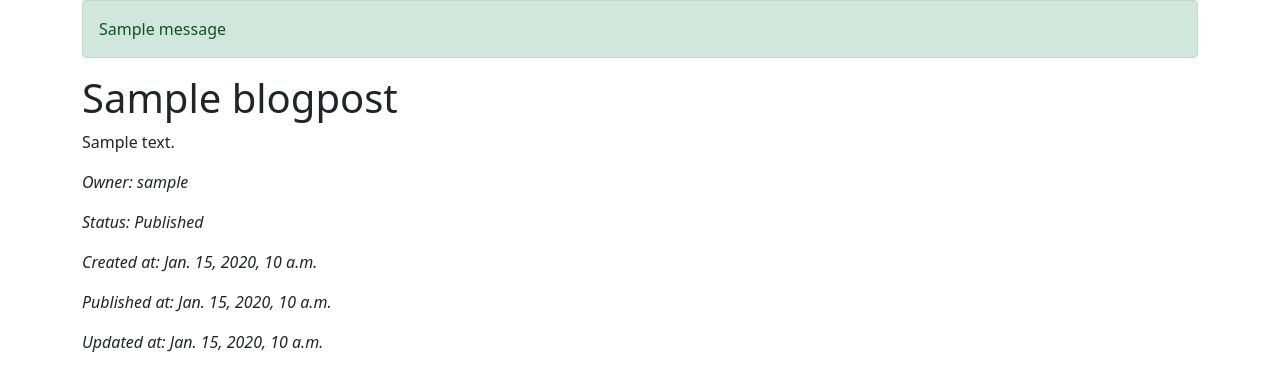
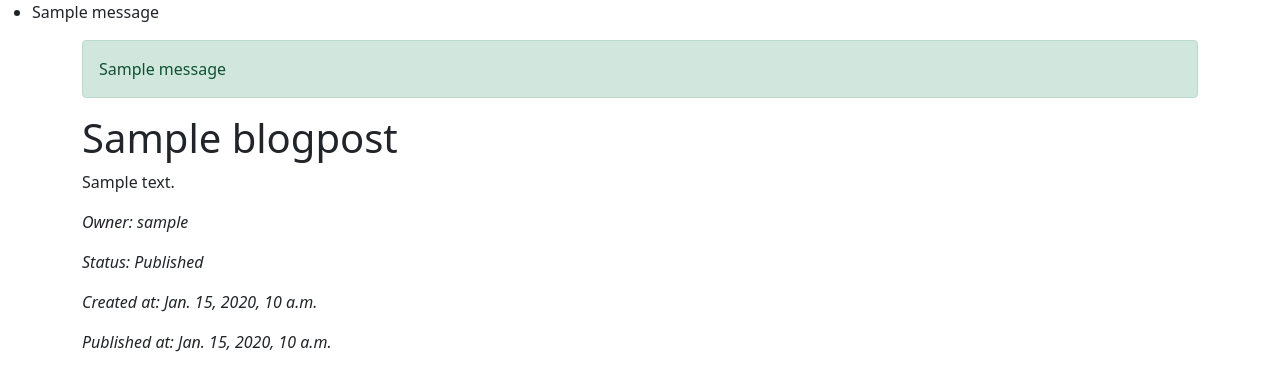
Before and after one commit to agamaontherock/django_projects, a Django app: page /post/1 in a window 1280 px wide. Shown: the part 56-424 px from the top of the page. Run offline with Django 5.2, Linux system fonts and the light colour scheme; tables that the repository leaves empty hold one stand-in row (values such as "Sample post"); one stand-in notice (Sample message) is shown; some libraries are stand-ins or nearby versions.

Commit message:
feat: show message when comment is added

```diff
--- a/my_sample_project/blog_app/templates/blog_app/header.html
+++ b/my_sample_project/blog_app/templates/blog_app/header.html
@@ -31,6 +31,13 @@
   </div>
 </nav>
 
+{% if messages %}
+<ul class="messages">
+    {% for message in messages %}
+    <li{% if message.tags %} class="{{ message.tags }}"{% endif %}>{{ message }}</li>
+    {% endfor %}
+</ul>
+{% endif %}
 {% comment %} <ul>
     <li><a href="{% url 'blog_app:posts'%}">All posts</a></li>
     <li><a href="{% url 'blog_app:my_posts'%}">My posts</a></li>
--- a/my_sample_project/blog_app/views.py
+++ b/my_sample_project/blog_app/views.py
@@ -5,6 +5,7 @@ from django.urls import reverse_lazy
 from django.shortcuts import render, get_object_or_404
 from django.http import Http404
 from django.core.mail import send_mail
+from django.contrib import messages
 
 from .ownerviews import *
 from .forms import *
@@ -71,6 +72,8 @@ def post_comment(request, post_id):
         comment.user = request.user
         comment.save()
 
+        messages.add_message(request, messages.WARNING, "Comment was added.")
+
     return render(request,
                   'blog_app/comment.html',
                   {
```
